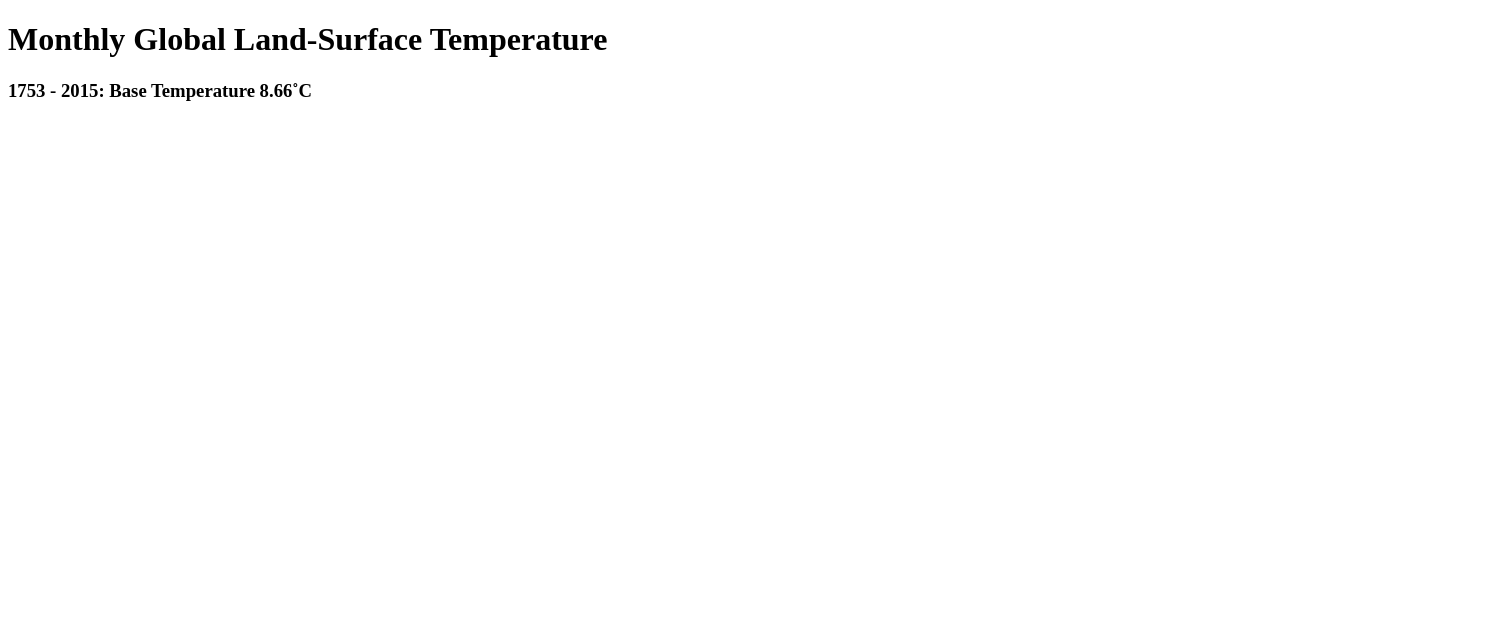
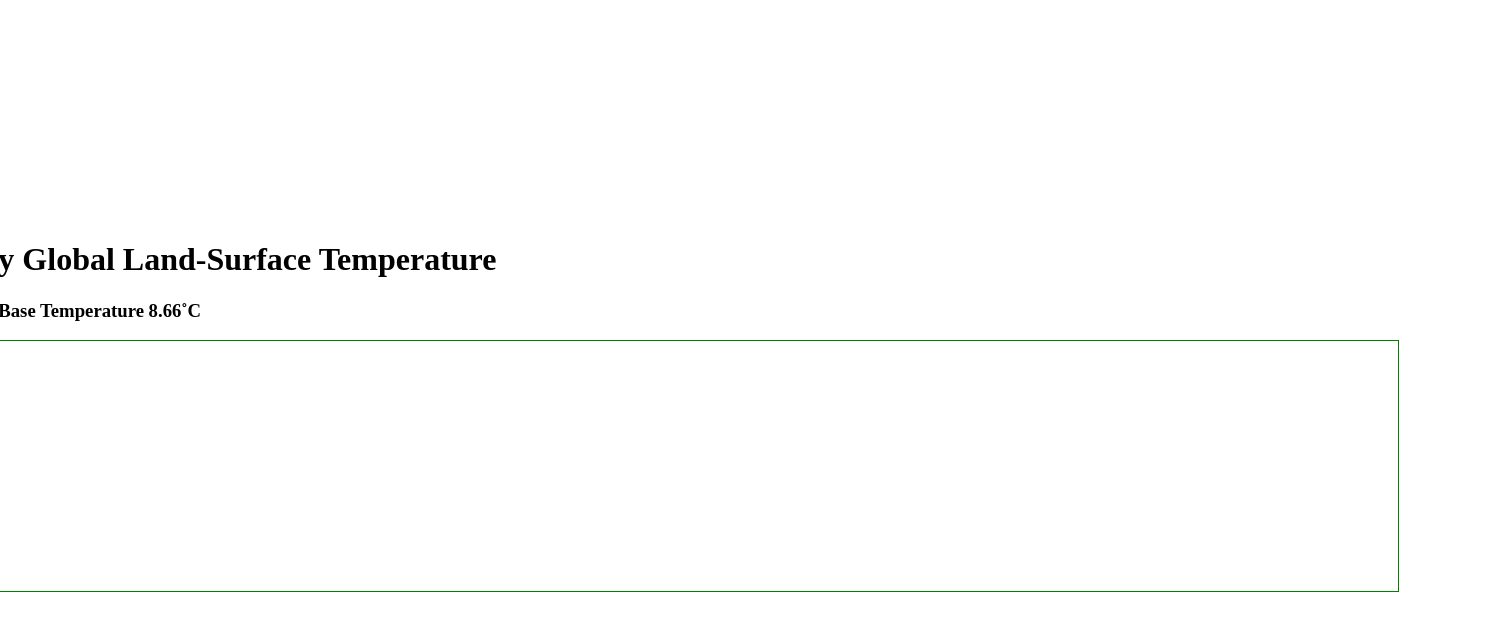
Before and after one commit to thebigdavec/fcc-heat-map-challenge, a plain HTML site: page index.html in a window 1280 px wide. Shown: the whole page, 1508 px wide, since content can reach past the window. Drawn offline with nearby package versions, Linux system fonts and the light colour scheme.

Commit message:
Style div and center content on screen

```diff
--- a/index.html
+++ b/index.html
@@ -8,6 +8,7 @@
     <script src="https://cdn.freecodecamp.org/testable-projects-fcc/v1/bundle.js" defer></script>
     <script src="https://d3js.org/d3.v5.min.js" defer></script>
     <script src="script.js" defer></script>
+    <link rel="stylesheet" href="style.css">
 </head>
 
 <body>
--- a/script.js
+++ b/script.js
@@ -6,6 +6,8 @@ function heatMap( data ) {
     const { baseTemperature, monthlyVariance } = data
 
     const root = d3.select("body")
+    .append("div")
+    .attr("id","root")
 
     monthlyVariance.map( d => {
         d.month--
@@ -34,5 +36,6 @@ function heatMap( data ) {
     const chart = root.append("svg")
     .attr("width", chartSize.width)
     .attr("height", chartSize.height)
-    .classed("chart")
+    .classed("chart", true)
+
 }
--- a/style.css
+++ b/style.css
@@ -0,0 +1,15 @@
+body {
+    display: flex;
+    justify-content: center;
+    place-items: center;
+    width: 100vw;
+    height: 100vh;
+}
+
+.root {
+    width: max-content;
+}
+
+.chart {
+    border: 1px solid green;
+}
```
